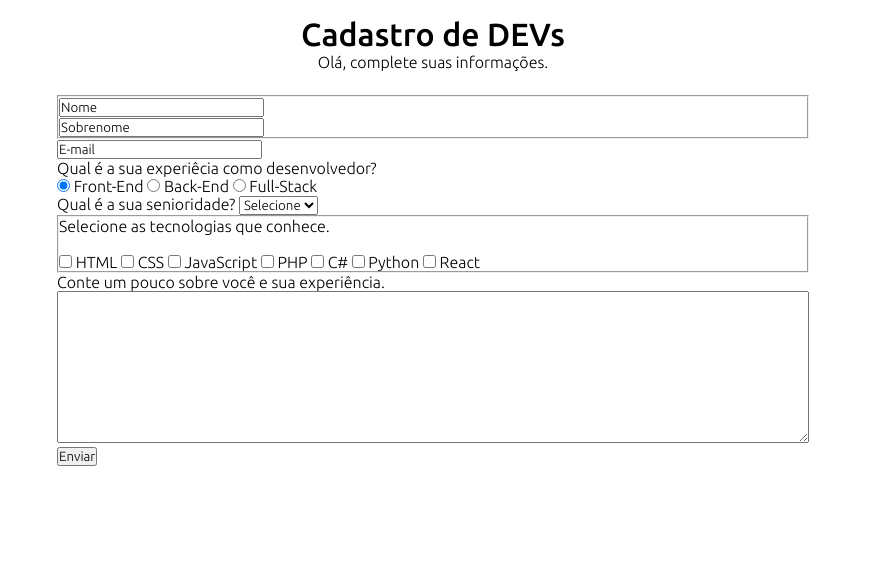
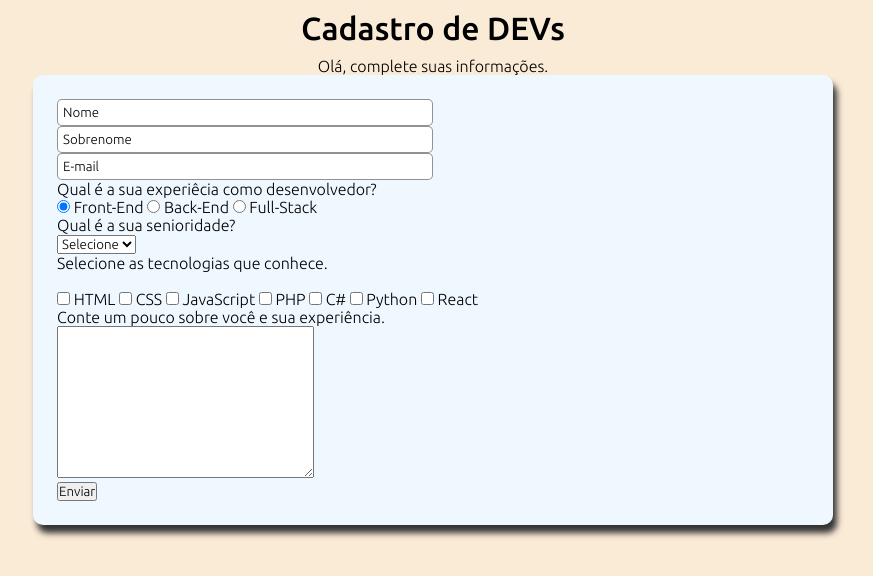
Before and after one commit to odiegosilva1/Forms-DOM, a plain HTML site: page exercises/exe01/index.html in a window 1280 px wide. Shown: the whole page, without its empty margins (207-1080 px from the left). Drawn offline with Linux system fonts and the light colour scheme.

Commit message:
update: css

```diff
--- a/exercises/exe01/css/styles.css
+++ b/exercises/exe01/css/styles.css
@@ -4,6 +4,12 @@
     box-sizing: border-box;
     font-weight: 300;
     font-family: 'Ubuntu', sans-serif;
+}
+
+body {
+    background-color: antiquewhite;
+    width: 100%;
+
 }
 
 .header {
@@ -14,26 +20,31 @@
 
 .main {
     max-width: 800px;
+    height: 100%;
     padding: 1.5rem;
     margin: 0 auto;
+
+    background-color: aliceblue;
+    box-shadow: 4px 8px 6px #333 ;
+    border-radius: 10px;
 }
 
-.main-title {
-    font-weight: 500;
-    padding-top: 1rem;
+.input {
+    padding: 5px;
+    width: 50%;
+    border-radius: 5px;
+    border: .5px solid #33333389;
 
 }
 
-.txt-input {
+fieldset {
+    border: 0;
 
 }
 
 
-.txt {
-    font-weight: 300;
+.main-title {
+    font-weight: 500;
+    padding: 10px 0 ;
 
 }
-
-.txt-field {
-    width: 100%;
-}
--- a/exercises/exe01/index.html
+++ b/exercises/exe01/index.html
@@ -12,28 +12,28 @@
 <body>
     <div class="header">
         <h1 class="main-title">Cadastro de DEVs</h1>
-        <p class="txt">Olá, complete suas informações.</p>
+        <p class="txt-p">Olá, complete suas informações.</p>
     </div>
     <div class="main">
         <form action="" class="main-form">
-            <fieldset class="group">
+            <fieldset>
                 <div class="section">
                     <label for="name"></label>
-                    <input class="txt-input" type="text" name="nome" id="nome" value="Nome">
+                    <input class="input" type="text" name="nome" id="nome" value="Nome" required>
                 </div>
                 <div class="section">
                     <label for="sobrenome"></label>
-                    <input class="txt-input" type="text" name="sobrenome" id="sobrenome" value="Sobrenome">
+                    <input class="input" type="text" name="sobrenome" id="sobrenome" value="Sobrenome" required>
                 </div>
-            </fieldset>
+            </fieldset class="group">
             <div class="section">
                 <label for="email"></label>
-                <input class="txt-input" type="email" name="email" id="email" value="E-mail">
+                <input class="input" type="email" name="email" id="email" value="E-mail" required>
             </div>
             <div>
                 <p class="txt">Qual é a sua experiêcia como desenvolvedor?</p>
                 <label>
-                    <input type="radio" name="webdev" value="frontend" checked> Front-End
+                    <input class="r-button" type="radio" name="webdev" value="frontend" checked> Front-End
                 </label>
                 <label>
                     <input type="radio" name="webdev" value="backend"> Back-End
@@ -42,7 +42,7 @@
                     <input type="radio" name="webdev" value="fullstack"> Full-Stack
                 </label>
                 <div>
-                    <label>Qual é a sua senioridade?</label>
+                    <p class="txt-op">Qual é a sua senioridade?</p>
                     <select class="txt-input" id="senioridade">
                         <option selected disabled value="">Selecione</option>
                         <option>Junior</option>
@@ -54,19 +54,19 @@
             <fieldset class="group">
                 <div>
                     <p class="txt">Selecione as tecnologias que conhece.</p><br>
-                    <input type="checkbox" id="tec1" nome="tec1" value="html">
+                    <input class="select-b" type="checkbox" id="tec1" nome="tec1" value="html">
                     <label for="tec1">HTML</label>
-                    <input type="checkbox" id="tec2" nome="tec2" value="CSS">
+                    <input class="select-b" type="checkbox" id="tec2" nome="tec2" value="CSS">
                     <label for="tec2">CSS</label>
-                    <input type="checkbox" id="tec3" nome="tec3" value="javascript">
+                    <input class="select-b" type="checkbox" id="tec3" nome="tec3" value="javascript">
                     <label for="tec3">JavaScript</label>
-                    <input type="checkbox" id="tec4" nome="tec4" value="php">
+                    <input class="select-b" type="checkbox" id="tec4" nome="tec4" value="php">
                     <label for="tec4">PHP</label>
-                    <input type="checkbox" id="tec5" nome="tec5" value="c#">
+                    <input class="select-b" type="checkbox" id="tec5" nome="tec5" value="c#">
                     <label for="tec5">C#</label>
-                    <input type="checkbox" id="tec6" nome="tec6" value="python">
+                    <input class="select-b" type="checkbox" id="tec6" nome="tec6" value="python">
                     <label for="tec6">Python</label>
-                    <input type="checkbox" id="tec7" nome="tec7" value="react">
+                    <input class="select-b" type="checkbox" id="tec7" nome="tec7" value="react">
                     <label for="tec7">React</label><br>
                 </div>
             </fieldset class="group">
```
